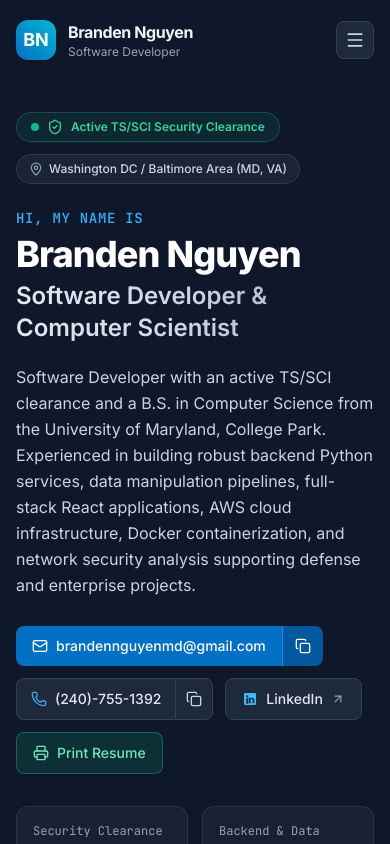
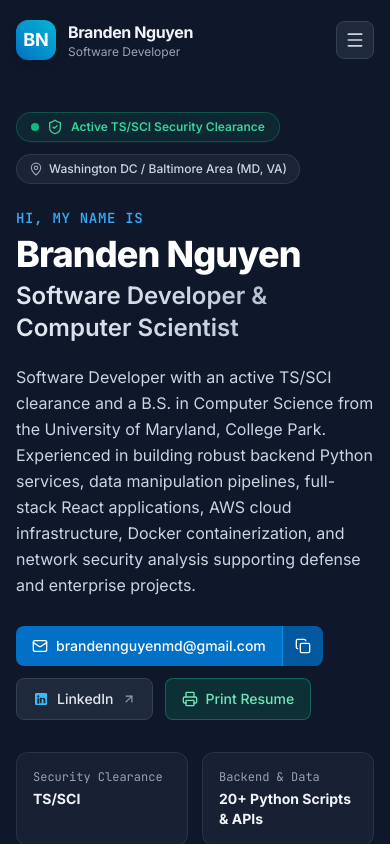
Before and after one commit to BrandenWin/ResumeApp, a React (Vite) app: page / in a window 390 px wide. Shown: the top 844 px of the page. Built offline with nearby package versions, Linux system fonts and the light colour scheme.

Commit message:
Remove phone number from resume app

```diff
--- a/package.json
+++ b/package.json
@@ -7,6 +7,7 @@
     "dev": "vite",
     "build": "vite build",
     "preview": "vite preview",
+    "predeploy": "vite build",
     "deploy": "gh-pages -d dist"
   },
   "dependencies": {
--- a/src/components/ContactFooter.jsx
+++ b/src/components/ContactFooter.jsx
@@ -1,5 +1,5 @@
 import React from 'react';
-import { Mail, Phone, ShieldCheck, ArrowUp, FileText } from 'lucide-react';
+import { Mail, ShieldCheck, ArrowUp, FileText } from 'lucide-react';
 import { LinkedInIcon, GitHubIcon } from './Icons';
 import { resumeData } from '../data/resumeData';
 
@@ -62,13 +62,6 @@ export default function ContactFooter({ onPrintClick }) {
               <Mail className="w-4 h-4" />
             </a>
             <a
-              href={`tel:${resumeData.personalInfo.phone.replace(/[^0-9]/g, '')}`}
-              className="hover:text-white transition-colors"
-              title="Phone"
-            >
-              <Phone className="w-4 h-4" />
-            </a>
-            <a
               href={resumeData.personalInfo.linkedin}
               target="_blank"
               rel="noopener noreferrer"
--- a/src/components/Hero.jsx
+++ b/src/components/Hero.jsx
@@ -2,7 +2,6 @@ import React, { useState } from 'react';
 import {
   ShieldCheck,
   Mail,
-  Phone,
   Copy,
   Check,
   ArrowUpRight,
@@ -15,18 +14,11 @@ import { resumeData } from '../data/resumeData';
 
 export default function Hero({ onPrintClick }) {
   const [copiedEmail, setCopiedEmail] = useState(false);
-  const [copiedPhone, setCopiedPhone] = useState(false);
 
   const handleCopyEmail = () => {
     navigator.clipboard.writeText(resumeData.personalInfo.email);
     setCopiedEmail(true);
     setTimeout(() => setCopiedEmail(false), 2000);
-  };
-
-  const handleCopyPhone = () => {
-    navigator.clipboard.writeText(resumeData.personalInfo.phone);
-    setCopiedPhone(true);
-    setTimeout(() => setCopiedPhone(false), 2000);
   };
 
   return (
@@ -92,24 +84,6 @@ export default function Hero({ onPrintClick }) {
                 </button>
               </div>
 
-              {/* Phone Button */}
-              <div className="inline-flex rounded-lg shadow-sm">
-                <a
-                  href={`tel:${resumeData.personalInfo.phone.replace(/[^0-9]/g, '')}`}
-                  className="inline-flex items-center gap-2 px-3.5 py-2.5 rounded-l-lg bg-slate-800 hover:bg-slate-700 text-slate-200 border border-r-0 border-slate-700 text-sm font-medium transition-all"
-                >
-                  <Phone className="w-4 h-4 text-brand-400" />
-                  <span>{resumeData.personalInfo.phone}</span>
-                </a>
-                <button
-                  onClick={handleCopyPhone}
-                  className="inline-flex items-center px-2.5 py-2.5 rounded-r-lg bg-slate-800 hover:bg-slate-700 text-slate-300 border border-slate-700 text-sm transition-all"
-                  title="Copy phone to clipboard"
-                >
-                  {copiedPhone ? <Check className="w-4 h-4 text-emerald-300" /> : <Copy className="w-4 h-4" />}
-                </button>
-              </div>
-
               {/* LinkedIn Link */}
               <a
                 href={resumeData.personalInfo.linkedin}
--- a/src/components/PrintResume.jsx
+++ b/src/components/PrintResume.jsx
@@ -50,8 +50,6 @@ export default function PrintResume({ isOpen, onClose }) {
               <a href={`mailto:${resumeData.personalInfo.email}`} className="text-blue-700 underline">
                 {resumeData.personalInfo.email}
               </a>
-              <span>|</span>
-              <span>{resumeData.personalInfo.phone}</span>
               <span>|</span>
               <a href={resumeData.personalInfo.linkedin} className="text-blue-700 underline">
                 LinkedIn
--- a/src/data/resumeData.js
+++ b/src/data/resumeData.js
@@ -5,7 +5,6 @@ export const resumeData = {
     clearance: "TS/SCI Clearance",
     clearanceBadge: "Active TS/SCI Security Clearance",
     email: "brandennguyenmd@gmail.com",
-    phone: "(240)-755-1392",
     location: "Washington DC / Baltimore Area (MD, VA)",
     linkedin: "https://www.linkedin.com/in/branden-nguyen/", // Editable placeholder/link
     github: "https://github.com/BrandenWin",
```
